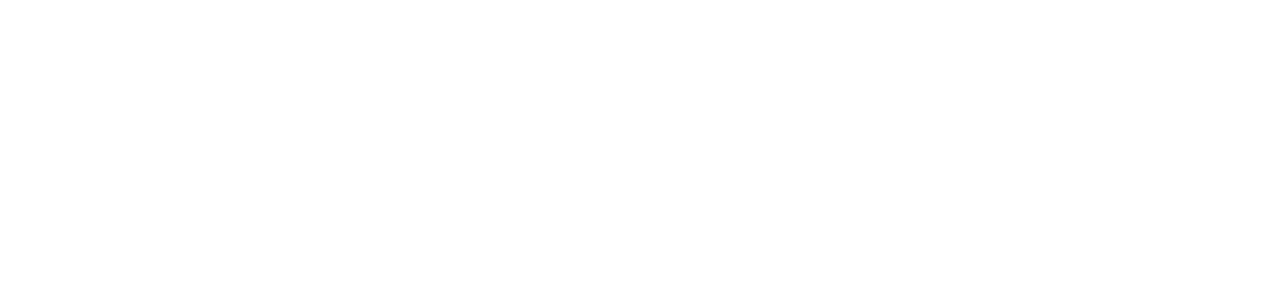
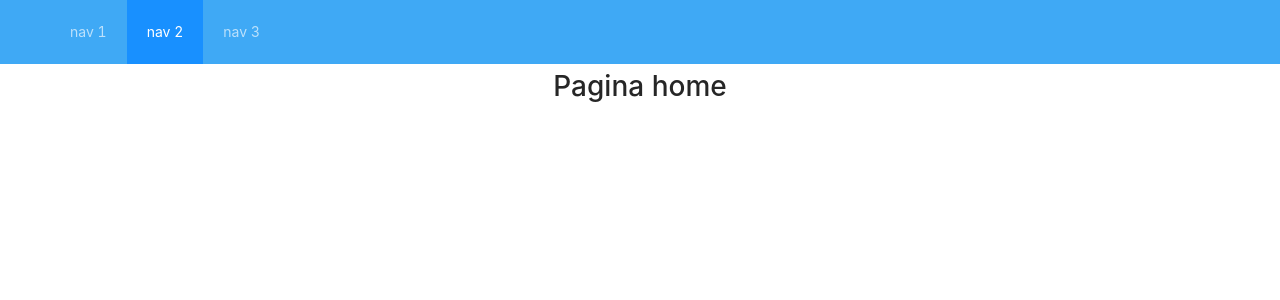
Before and after one commit to AplicacionDeVentas/Frontend, a React (Create React App) app: page / in a window 1280 px wide. Shown: the top 300 px of the page. Built offline with nearby package versions, Linux system fonts and the light colour scheme.

Commit message:
add menutop in layout home

```diff
--- a/src/App.js
+++ b/src/App.js
@@ -8,7 +8,7 @@ function App() {
     <div className="App">
       <HashRouter>
         <Switch>
-          {routes.map((route, index) => (console.log(route) ))}
+          {routes.map((route, index) => (<RouteWithSubRoutes key={index} {...route} /> ))}
         </Switch>
       </HashRouter>
     </div>
@@ -16,3 +16,13 @@ function App() {
 }
 
 export default App;
+
+function RouteWithSubRoutes(route){
+  return (
+    <Route
+      path={route.path}
+      exact={route.exact}
+      render={props => <route.component routes={route.routes} {...props} />}
+    />
+  );
+}
--- a/src/components/Web/Header/PageHeader.jsx
+++ b/src/components/Web/Header/PageHeader.jsx
@@ -1,12 +1,14 @@
 import React from 'react';
 import 'antd/dist/antd.css';
 import { Layout, Menu } from 'antd';
+
+import "./PageHeader.scss";
 
 const { Header } = Layout
 
 const PageHeader = () => {
   return (
-    <Header>
+    <Header className="menutop">
       <div className="logo">
         {/* Here goes the logo */}
       </div>
@@ -19,4 +21,4 @@ const PageHeader = () => {
   )
 }
 
-export default PageHeader
+export default PageHeader;
--- /dev/null
+++ b/src/components/Web/Header/PageHeader.scss
@@ -0,0 +1,9 @@
+@import "../../../scss/index.scss";
+
+.menutop {
+    background: $primary-color;
+
+    .ant-menu{
+        background: $primary-color;
+    }
+}
--- a/src/config/Router.js
+++ b/src/config/Router.js
@@ -1,3 +1,6 @@
+// latyout
+import LayoutHome from "../layout/LayoutHome";
+
 // pages
 import Home from "../pages/Home";
 
@@ -7,7 +10,7 @@ import Error404 from "../components/Error404";
 const router = [
     {
         paht: "/",
-        component: Home,
+        component: LayoutHome,
         exact: false,
         routes: [
             {
--- /dev/null
+++ b/src/layout/LayoutHome.js
@@ -0,0 +1,33 @@
+import React from "react";
+import {Route, Switch} from "react-router-dom";
+import PageHeader from "../components/Web/Header/PageHeader";
+
+
+export default function LayoutHome(props){
+    const {routes} = props;
+
+    return(
+        <>
+            <PageHeader />
+            <LoadRoutes routes={routes} />
+        </>
+    )
+}
+
+function LoadRoutes({routes}){
+
+    return (
+        <Switch>
+            {
+                routes.map((route, index) => (
+                    <Route
+                        key={index}
+                        path={route.path}
+                        component={route.component}
+                        exact={route.exact}
+                    />
+                ))
+            }
+        </Switch>
+    )
+}
--- a/src/pages/Home.js
+++ b/src/pages/Home.js
@@ -1,4 +1,5 @@
 import React from "react";
+
 
 export default function Home(){
     return(
--- /dev/null
+++ b/src/scss/index.scss
@@ -0,0 +1,5 @@
+$defaultFontSize: 16px;
+
+$primary-color: #3FA9F5;
+$secundary-color:#1B6DA8;
+$primary-color-hover:#F55B58;
```
